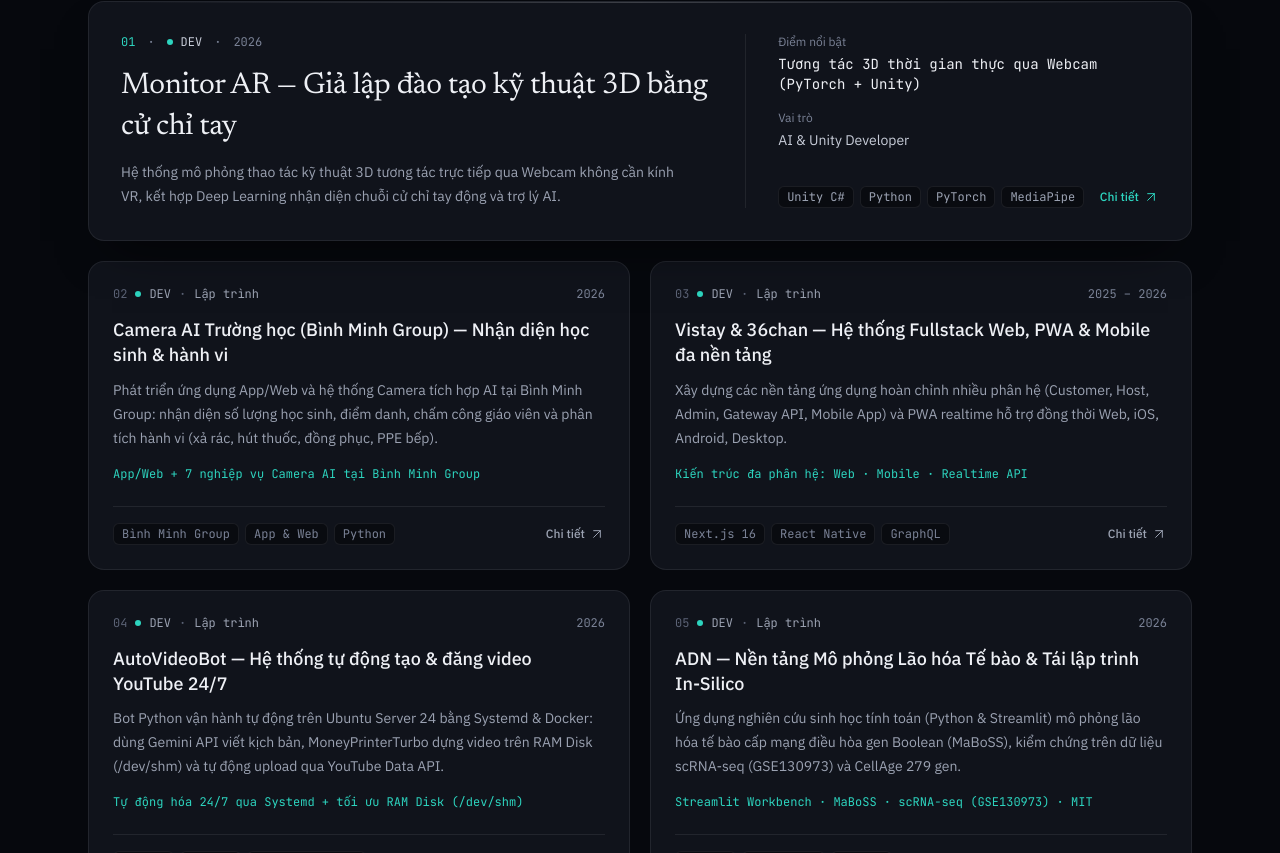
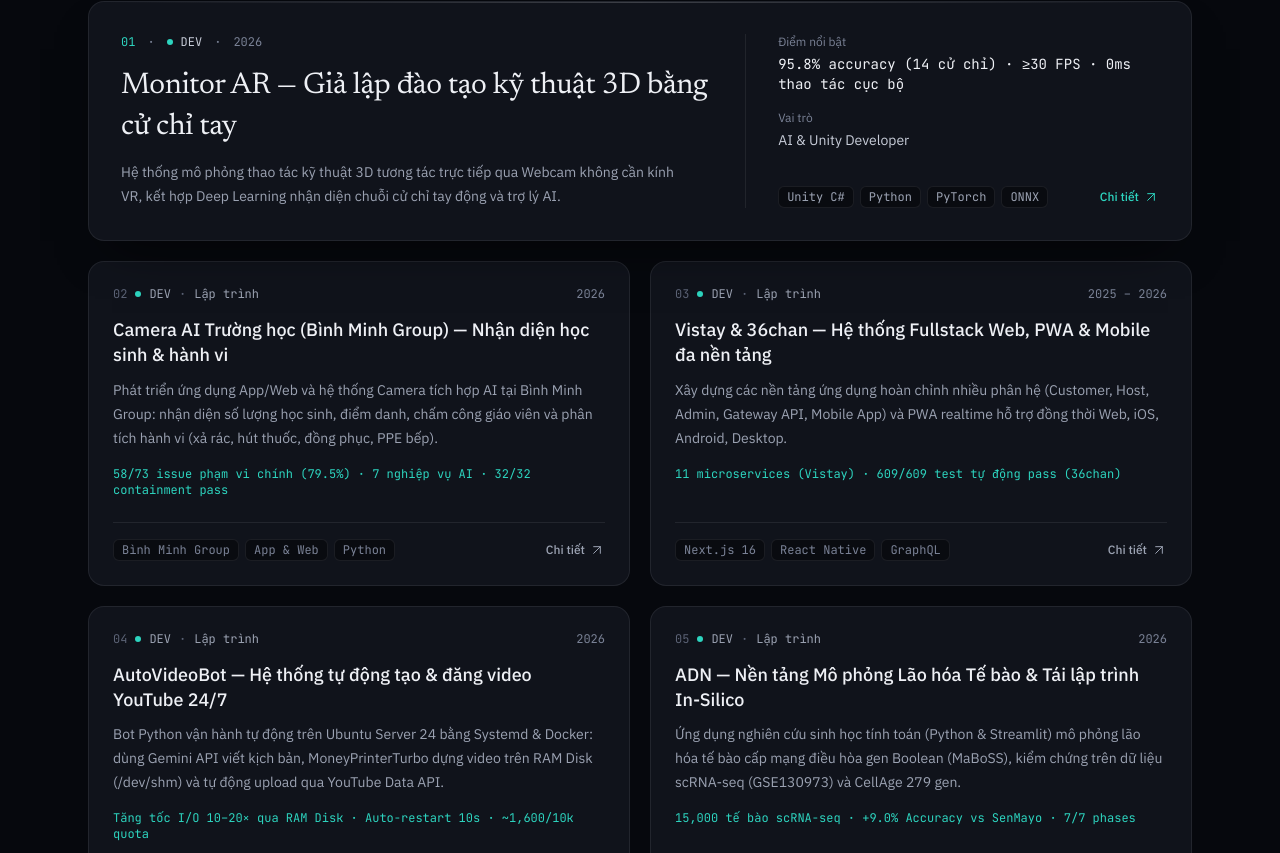
Before and after one commit to HIepNgoc2006/portfolio, a React (Vite) app: page / in a window 1280 px wide. Shown: the part 2487-3340 px from the top of the page. Built offline with nearby package versions, Linux system fonts and the light colour scheme.

Commit message:
content: add verified quantitative project outcomes across portfolio

```diff
--- a/src/data/profile.ts
+++ b/src/data/profile.ts
@@ -215,27 +215,27 @@ export const PROFILE: ProfileData = {
         en: 'Webcam-based 3D technical training simulator combining dynamic hand-gesture deep learning, Unity 3D interaction, and Gemini AI guidance.',
       },
       metric: {
-        vi: 'Tương tác 3D thời gian thực qua Webcam (PyTorch + Unity)',
-        en: 'Real-time 3D gesture control via standard webcam',
+        vi: '95.8% accuracy (14 cử chỉ) · ≥30 FPS · 0ms thao tác cục bộ',
+        en: '95.8% accuracy (14 gestures) · ≥30 FPS · 0ms local grab',
       },
       role: {
         vi: 'AI & Unity Developer',
         en: 'AI & Unity Developer',
       },
       period: '2026',
-      tags: ['Unity C#', 'Python', 'PyTorch', 'MediaPipe', 'Gemini API'],
+      tags: ['Unity C#', 'Python', 'PyTorch', 'ONNX', 'MediaPipe', 'Gemini API'],
       details: {
         context: {
           vi: 'Đào tạo thao tác lắp ráp/kỹ thuật thực tế thường tốn kém thiết bị mẫu hoặc kính AR/VR chuyên dụng.',
           en: 'Hands-on technical training typically requires costly physical hardware or dedicated AR/VR headsets.',
         },
         solution: {
-          vi: 'Huấn luyện mô hình phân loại chuỗi thời gian cử chỉ tay động trong không gian 3D bằng PyTorch + MediaPipe Hands, truyền tín hiệu thời gian thực sang môi trường Unity 2022.3 LTS và tích hợp Gemini 2.0 Flash hướng dẫn quy trình.',
-          en: 'Trained a time-series 3D hand gesture classifier using PyTorch and MediaPipe Hands, streamed real-time controls into Unity 2022.3 LTS, and integrated Gemini 2.0 Flash for interactive guidance.',
+          vi: 'Huấn luyện & so sánh 4 kiến trúc Deep Learning phân loại 14 cử chỉ tay động 3D (MLP → 1D-CNN → LSTM → Transformer) bằng PyTorch + MediaPipe Hands, xuất ONNX chạy Unity Sentis trên 49 C# scripts (kiến trúc Producer-Consumer) và tích hợp Gemini 2.0 Flash hướng dẫn quy trình.',
+          en: 'Trained and benchmarked 4 Deep Learning architectures across 14 dynamic 3D hand gestures (MLP → 1D-CNN → LSTM → Transformer) in PyTorch + MediaPipe, exported ONNX to Unity Sentis across 49 thread-safe C# scripts, and integrated Gemini 2.0 Flash.',
         },
         impact: {
-          vi: 'Cho phép người học thao tác mô hình 3D trực quan chỉ với webcam thông thường, rút ngắn rào cản phần cứng khi đào tạo kỹ thuật.',
-          en: 'Enabled natural 3D manipulation using a standard webcam, removing specialized headset barriers for interactive training.',
+          vi: 'Nâng độ chính xác từ 72.4% (MLP baseline) lên 95.8% (Transformer, +23.4%), duy trì ≥30 FPS thời gian thực với độ trễ 0ms cho thao tác gắp/thả cục bộ trên webcam thường.',
+          en: 'Lifted classification accuracy from 72.4% (MLP baseline) to 95.8% (Transformer, +23.4%), sustaining ≥30 FPS real-time interaction with 0ms local grab/release latency on a standard webcam.',
         },
       },
     },
@@ -251,8 +251,8 @@ export const PROFILE: ProfileData = {
         en: 'Built App/Web interfaces and multi-task AI Camera workflows at Binh Minh Group: student counting, attendance, staff timekeeping, and safety behavior detection.',
       },
       metric: {
-        vi: 'App/Web + 7 nghiệp vụ Camera AI tại Bình Minh Group',
-        en: 'App/Web + 7 AI Camera workflows at Binh Minh Group',
+        vi: '58/73 issue phạm vi chính (79.5%) · 7 nghiệp vụ AI · 32/32 containment pass',
+        en: '58/73 active issues (79.5%) · 7 AI workflows · 32/32 containment pass',
       },
       role: {
         vi: 'App & Web Developer — Bình Minh Group',
@@ -270,8 +270,8 @@ export const PROFILE: ProfileData = {
           en: 'Developed App & Web components at Binh Minh Group integrated with 7 Computer Vision workstreams covering attendance, student counting, kitchen PPE, uniforms, and safety alerts.',
         },
         impact: {
-          vi: 'Đưa bài toán camera AI trường học thành hệ thống vận hành rõ ràng, dễ theo dõi trên giao diện quản trị và sẵn sàng triển khai thực tế.',
-          en: 'Delivered a structured, verifiable school AI monitoring platform ready for operational deployment.',
+          vi: 'Đóng hoàn chỉnh 58/73 issue phạm vi chính (79.5%) qua 5 milestone, đạt 0 lỗi chính sách trên script kiểm định tự động và pass 32/32 mục tiêu containment cùng các cổng CI (python-quality, secret-scan).',
+          en: 'Closed 58/73 active scope issues (79.5%) across 5 milestones with zero policy findings, 32/32 containment checks passing, and green CI gates (python-quality, secret-scan).',
         },
       },
     },
@@ -287,8 +287,8 @@ export const PROFILE: ProfileData = {
         en: 'Engineered multi-app ecosystems (Customer, Host, Admin, API Gateway, Expo Mobile) and realtime PWA architectures serving Web, Mobile, and Desktop.',
       },
       metric: {
-        vi: 'Kiến trúc đa phân hệ: Web · Mobile · Realtime API',
-        en: 'Multi-app architecture: Web, Mobile & Realtime API',
+        vi: '11 microservices (Vistay) · 609/609 test tự động pass (36chan)',
+        en: '11 microservices (Vistay) · 609/609 automated tests passing (36chan)',
       },
       role: {
         vi: 'Fullstack & Mobile Developer',
@@ -302,12 +302,12 @@ export const PROFILE: ProfileData = {
           en: 'Modern service and community platforms require synchronized workflows across customers, hosts, and admins on both web and mobile.',
         },
         solution: {
-          vi: 'Triển khai Vistay với kiến trúc tách biệt frontend_customer, frontend_host, frontend_admin, gateway_api và app Expo React Native (GraphQL/Apollo, OIDC); xây dựng 36chan bằng Next.js 16 PWA, Express 5, MongoDB Atlas, Redis và Socket.IO.',
-          en: 'Built Vistay across modular web portals, GraphQL/OIDC gateway, and Expo React Native mobile app; developed 36chan as a standalone PWA powered by Next.js 16, Express 5, MongoDB Atlas, Redis, and Socket.IO.',
+          vi: 'Triển khai Vistay với 11 microservices tách domain, 3 cổng Web (Customer, Host, Admin), Gateway API (GraphQL/OIDC) và app Expo React Native kèm 14 bộ đặc tả; xây dựng 36chan bằng Next.js 16 PWA, Express 5, MongoDB Atlas, Redis và Socket.IO.',
+          en: 'Built Vistay across 11 domain microservices, 3 web portals (Customer, Host, Admin), GraphQL/OIDC gateway, and Expo React Native mobile app with 14 architecture specs; developed 36chan as a standalone PWA powered by Next.js 16, Express 5, MongoDB Atlas, Redis, and Socket.IO.',
         },
         impact: {
-          vi: 'Chứng minh khả năng tự thiết kế và triển khai trọn vẹn hệ thống phần mềm nhiều tầng từ giao diện người dùng đến máy chủ realtime.',
-          en: 'Demonstrated full-lifecycle ownership from responsive UI and mobile apps to scalable realtime backend services.',
+          vi: '36chan đạt 100% kiểm thử tự động (421/421 test backend, 160 test frontend, 28/28 kịch bản E2E pass); Vistay hoàn thiện kiến trúc 11 dịch vụ + 4 ứng dụng client sẵn sàng mở rộng.',
+          en: '36chan passed 100% of automated tests (421 backend, 160 frontend, 28 browser E2E); Vistay established a scalable 11-service backend + 4-client ecosystem.',
         },
       },
     },
@@ -323,8 +323,8 @@ export const PROFILE: ProfileData = {
         en: 'Automated Python pipeline on Ubuntu Server 24 (Systemd + Docker): Gemini API scripting, MoneyPrinterTurbo video rendering over RAM Disk (/dev/shm), and quota-safe YouTube Data API uploads.',
       },
       metric: {
-        vi: 'Tự động hóa 24/7 qua Systemd + tối ưu RAM Disk (/dev/shm)',
-        en: '24/7 Systemd service with RAM Disk (/dev/shm) I/O optimization',
+        vi: 'Tăng tốc I/O 10–20× qua RAM Disk · Auto-restart 10s · ~1,600/10k quota',
+        en: '10–20× faster scratch I/O via RAM Disk · 10s auto-restart · Quota-guarded',
       },
       role: {
         vi: 'Python & Linux Automation Developer',
@@ -359,8 +359,8 @@ export const PROFILE: ProfileData = {
         en: 'Open-source computational biology workbench (Python & Streamlit) simulating cellular senescence via Boolean gene regulatory networks (MaBoSS), validated against scRNA-seq (GSE130973) and 279 CellAge genes.',
       },
       metric: {
-        vi: 'Streamlit Workbench · MaBoSS · scRNA-seq (GSE130973) · MIT',
-        en: 'Streamlit Workbench · MaBoSS · scRNA-seq (GSE130973) · MIT',
+        vi: '15,000 tế bào scRNA-seq · +9.0% Accuracy vs SenMayo · 7/7 phases',
+        en: '15,000 scRNA-seq cells · +9.0% Accuracy vs SenMayo · 7/7 phases',
       },
       role: {
         vi: 'Computational Biology & Python Developer',
@@ -378,8 +378,8 @@ export const PROFILE: ProfileData = {
           en: 'Engineered modular Python packages covering GSE130973 scRNA-seq QC & SenMayo scoring, MaBoSS stochastic Boolean simulations (3D Waddington landscape, Sobol sensitivity), biophysics modules (Michaelis-Menten ODE, 3D Molecular Docking ΔG, Horvath Epigenetic Clock), SBML Level 3 export, and an interactive Streamlit dashboard with GitHub Actions CI.',
         },
         impact: {
-          vi: 'Hoàn thiện bộ công cụ nghiên cứu mã nguồn mở (MIT License) có trích dẫn khoa học rõ ràng, tái lập được kết quả và dễ thao tác trực quan qua trình duyệt.',
-          en: 'Shipped a reproducible, MIT-licensed research workbench with formal scientific citations and an accessible browser interface.',
+          vi: 'Hoàn thành 7/7 phase & 4/4 checkpoint trên 15,000 tế bào đơn (GSE130973); mô hình mạng gen Boolean mở rộng đạt Accuracy 63.50% (+9.00% so với baseline SenMayo 54.50%), Recall 77.52%, ROC-AUC 0.7111.',
+          en: 'Completed 7/7 phases and 4/4 checkpoints on 15,000 single cells (GSE130973); extended Boolean model reached 63.50% Accuracy (+9.00% over 54.50% SenMayo baseline), 77.52% Recall, and 0.7111 ROC-AUC.',
         },
       },
       link: 'https://github.com/HIepNgoc2006/ADN',
```
